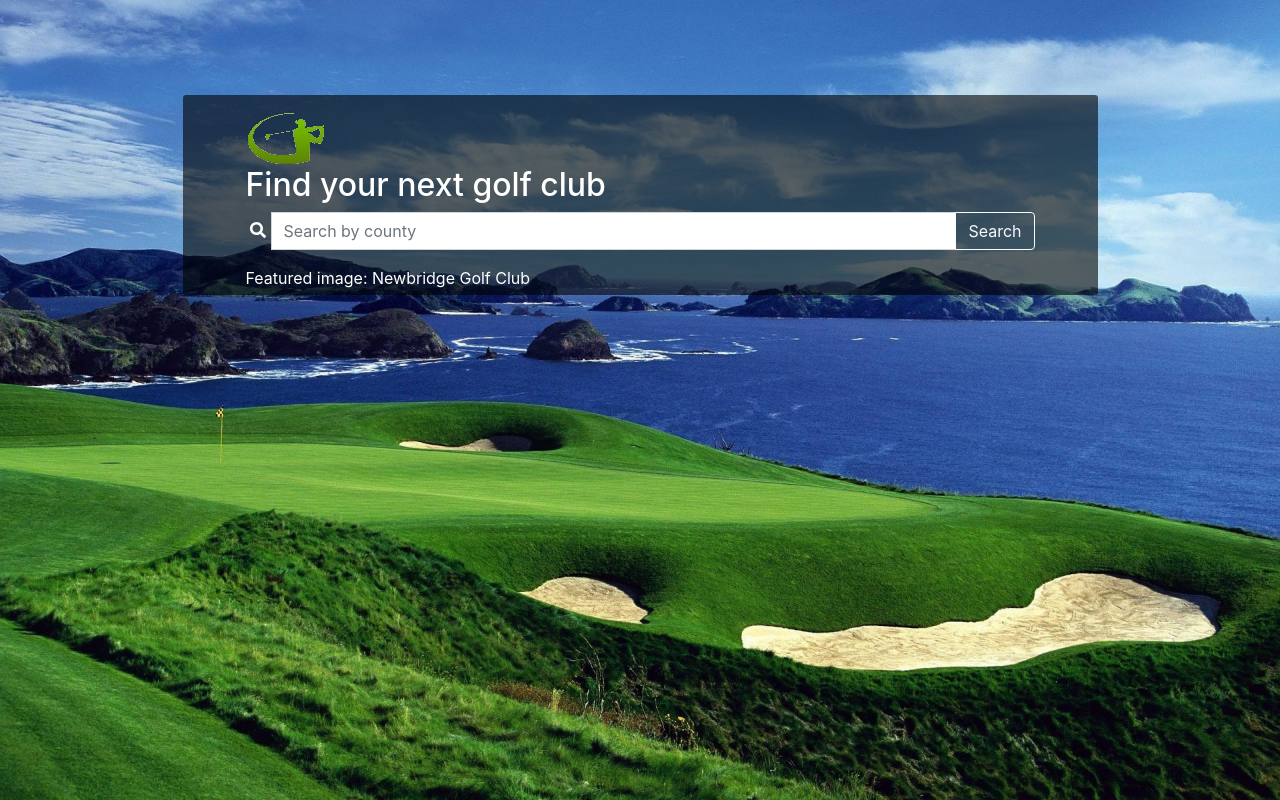
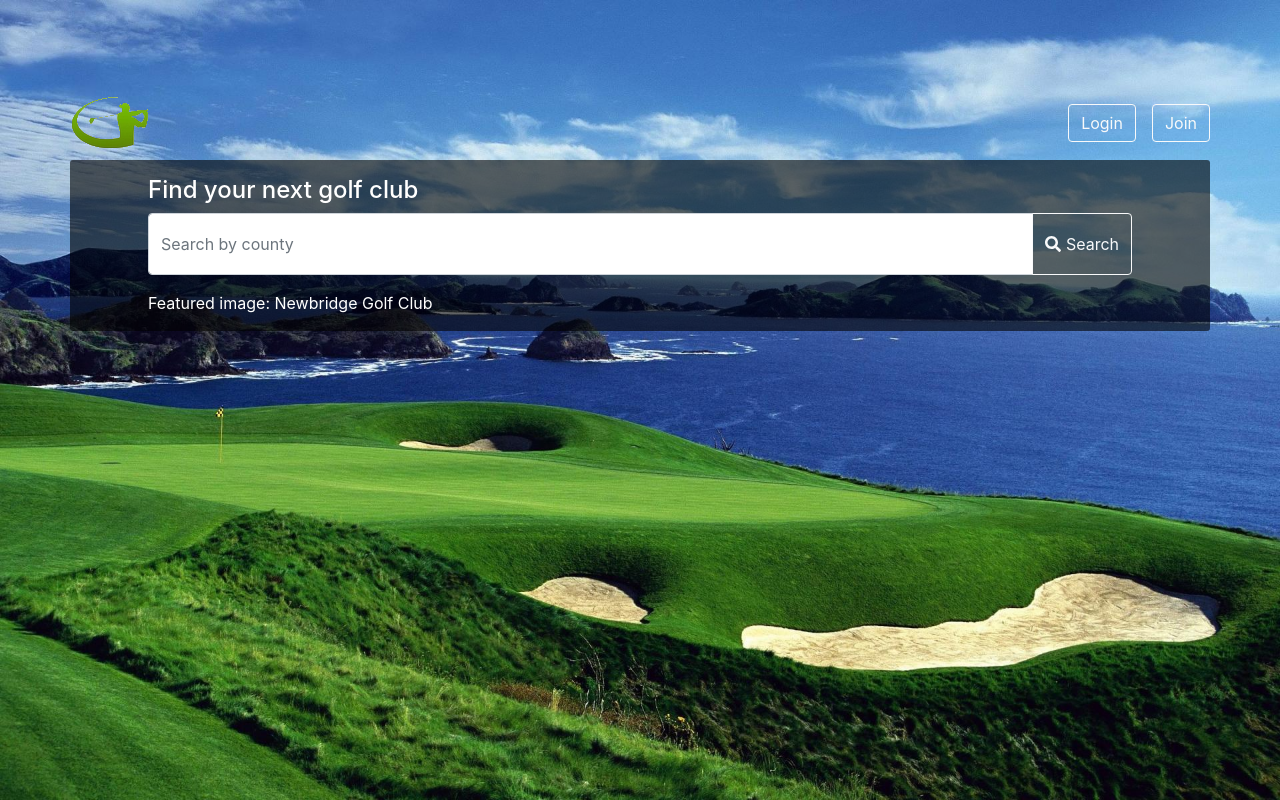
Before and after one commit to darren-behan/golfers-choice, a React (Create React App) app in the folder client/: page / in a window 1280 px wide. Built offline with nearby package versions, Linux system fonts and the light colour scheme; no server answers.

Commit message:
addition of navbar to home page

```diff
--- a/client/public/index.html
+++ b/client/public/index.html
@@ -24,6 +24,8 @@
       work correctly both with client-side routing and a non-root public URL.
       Learn how to configure a non-root public URL by running `npm run build`.
     -->
+
+    <link href="https://cdnjs.cloudflare.com/ajax/libs/font-awesome/4.7.0/css/font-awesome.min.css" rel="stylesheet"/>
     <title>Golfers Choice</title>
   </head>
   <body>
--- /dev/null
+++ b/client/src/components/HomeHeader/index.css
@@ -0,0 +1,8 @@
+/* Navigation Menu */
+.hero-navbar {
+  padding: 0 0 10px 0;
+}
+
+#nav-link-join {
+  padding-right: 0;
+}
--- a/client/src/components/HomeHeader/index.js
+++ b/client/src/components/HomeHeader/index.js
@@ -0,0 +1,30 @@
+import React from 'react';
+import './index.css';
+import Nav from 'react-bootstrap/Nav';
+import Navbar from 'react-bootstrap/Navbar';
+import Button from 'react-bootstrap/Button';
+import Logo from "../../assets/img/golf-logo-header-transparent.png";
+
+function HomeHeader() {
+  return (
+    <Navbar className="hero-navbar">
+      <a href="home">
+        <img src={ Logo } alt="logo"></img>
+      </a>
+      <Nav className="ml-auto">
+        <Nav.Item>
+          <Nav.Link className="nav-link" href="login" style={{color: '#697684', fontWeight: 400}}>
+            <Button variant="outline-light">Login</Button>
+          </Nav.Link>
+        </Nav.Item>
+        <Nav.Item>
+          <Nav.Link id="nav-link-join" className="nav-link" href="signup" style={{ color: '#697684', fontWeight: 400 }}>
+            <Button variant="outline-light">Join</Button>
+          </Nav.Link>
+        </Nav.Item>
+      </Nav>
+    </Navbar>
+  );
+}
+
+export default HomeHeader;
--- a/client/src/components/HomeSearchForm/index.css
+++ b/client/src/components/HomeSearchForm/index.css
@@ -7,8 +7,11 @@
   display: flex;
 }
 
-.search-form-container {
-  width: 915px;
+.hero-header-col {
+  padding: 0;
+}
+
+.search-form-row {
   max-height: 200px;
   background-color: rgba(0,0,0,0.6);
   padding: 16px 18px;
@@ -20,8 +23,12 @@
   padding: 0 60px;
 }
 
-.search-form-col h2, .search-form-col p {
+.search-form-col h4, .search-form-col p {
   color: #ffffff!important;
+}
+
+.search-form-col p {
+  margin: 0;
 }
 
 .search-icon {
@@ -32,8 +39,11 @@
 }
 
 .search-form-input:focus {
-  border-color: #fff!important;
   box-shadow: none!important;
+}
+
+.form-control {
+  height: calc(3em + .75rem + 2px);
 }
 
 @media screen and (max-width: 500px) {
--- a/client/src/components/HomeSearchForm/index.js
+++ b/client/src/components/HomeSearchForm/index.js
@@ -2,7 +2,6 @@ import React, { useContext } from 'react';
 import "./index.css";
 import API from "../../utils/API";
 import { useHistory } from "react-router-dom";
-import Logo from "../../assets/img/golf-logo-header-transparent.png";
 import Container from 'react-bootstrap/Container';
 import Row from 'react-bootstrap/Row';
 import Col from 'react-bootstrap/Col';
@@ -13,6 +12,7 @@ import InputGroup from 'react-bootstrap/InputGroup';
 import { FontAwesomeIcon } from '@fortawesome/react-fontawesome';
 import { faSearch } from '@fortawesome/free-solid-svg-icons';
 import DataAreaContext from "../../utils/DataAreaContext";
+import HomeHeader from "../HomeHeader";
 
 function HomeSearchForm() {
   let history = useHistory();
@@ -43,23 +43,18 @@ function HomeSearchForm() {
   return (
     <div className="hero-content">
       <Container className="search-form-container">
-        <Row>
+        <Row className="hero-header-row">
+          <Col className="hero-header-col">
+            <HomeHeader />
+          </Col>
+        </Row>
+        <Row className="search-form-row">
           <Col className="search-form-col">
             <Form onSubmit={ handleSignupFormSubmit }>
               <div>
-                <a href="home">
-                  <img src={ Logo } alt="logo"></img>
-                </a>
-              </div>
-              <div>
-                <h2>Find your next golf club</h2>
+                <h4>Find your next golf club</h4>
               </div>
               <InputGroup className="mb-3">
-                <InputGroup.Append>
-                  <div className="search-icon">
-                    <FontAwesomeIcon icon={ faSearch } />
-                  </div>
-                </InputGroup.Append>
                 <FormControl
                   onChange={ handleInputChange }
                   name="county"
@@ -69,7 +64,7 @@ function HomeSearchForm() {
                   className="search-form-input"
                 />
                 <InputGroup.Append>
-                  <Button variant="outline-light" className="search-form-button" onClick={ handleSignupFormSubmit }>Search</Button>
+                  <Button variant="outline-light" className="search-form-button" onClick={ handleSignupFormSubmit }><FontAwesomeIcon icon={ faSearch }/> Search</Button>
                 </InputGroup.Append>
               </InputGroup>
               <div>
--- a/client/src/pages/Home.js
+++ b/client/src/pages/Home.js
@@ -2,6 +2,7 @@ import React from 'react';
 import Row from 'react-bootstrap/Row';
 import Col from 'react-bootstrap/Col';
 import HeroImage from '../assets/img/home-hero.jpg';
+import HomeHeader from "../components/HomeHeader";
 import HomeSearchForm from "../components/HomeSearchForm";
 
 function Login() {
```
